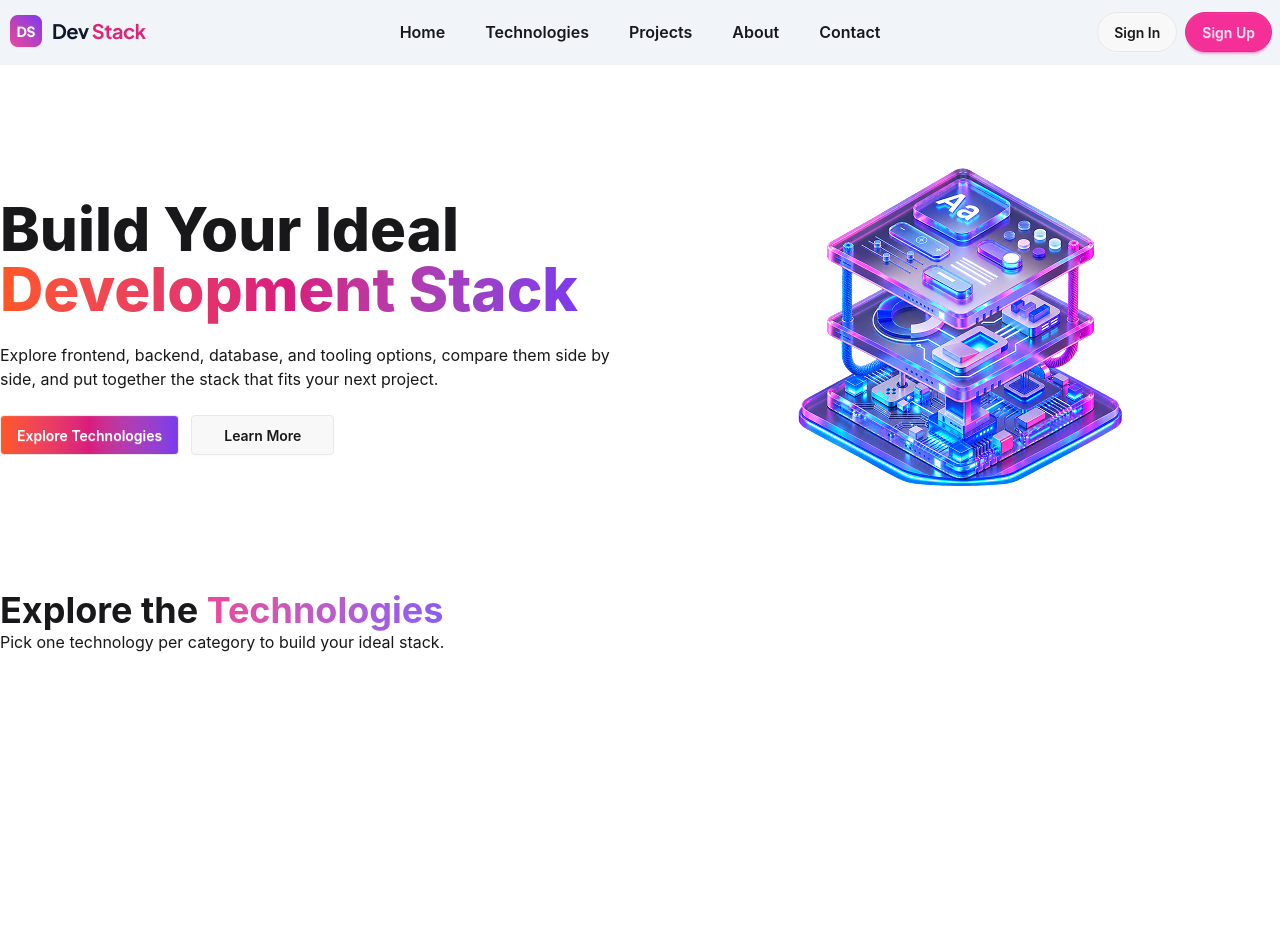
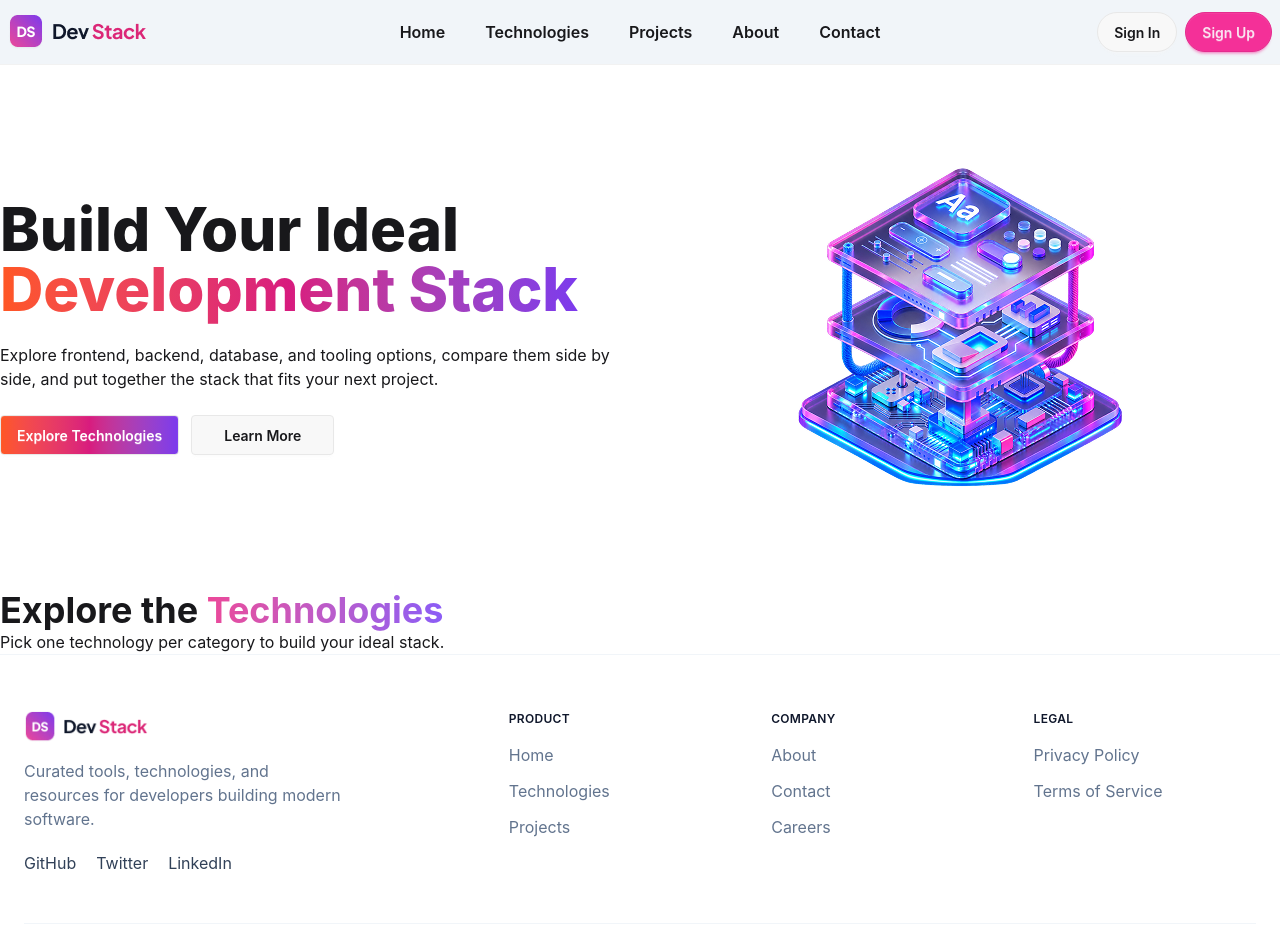
Before and after one commit to TanvirRahman888/DevStack, a React (Vite) app: page / in a window 1280 px wide. Shown: the top 952 px of the page. Before the commit the page ends 800 px from the top, so only its background shows below. Built offline with nearby package versions, Linux system fonts and the light colour scheme.

Commit message:
Footer Added

```diff
--- a/src/App.tsx
+++ b/src/App.tsx
@@ -1,4 +1,5 @@
 import "./App.css";
+import Footer from "./Components/Footer/Footer";
 import Hero from "./Components/Hero/Hero";
 import Navbar from "./Components/Navbar/Navbar";
 import Technologies from "./Components/Technologies/Technologies";
@@ -9,6 +10,7 @@ function App() {
       <Navbar/>
       <Hero/>
       <Technologies/>
+      <Footer/>
     </>
   );
 }
--- /dev/null
+++ b/src/Components/Footer/Footer.tsx
@@ -0,0 +1,88 @@
+import logo from "../../assets/logo-text.png";
+
+const Footer = () => {
+  return (
+    <footer className="container mx-auto border-t border-slate-100 bg-white">
+      <div className="px-6 py-14">
+
+        <div className=" grid grid-cols-1 gap-10 sm:grid-cols-2 lg:grid-cols-[2fr_1fr_1fr_1fr]">
+
+          <div>
+            <div className="flex items-center">
+              <img src={logo} alt="Dev Stack" className="h-8"/>
+            </div>
+            <p className="mt-4 max-w-xs leading-6 text-slate-500">Curated tools, technologies, and resources for developers building modern software.</p>
+
+            <div className="mt-5 flex gap-5">
+              <a href="#" className="text-slate-700 transition hover:text-pink-500">GitHub</a>
+
+              <a href="#" className="text-slate-700 transition hover:text-pink-500">Twitter</a>
+
+              <a href="#" className="text-slate-700 transition hover:text-pink-500">LinkedIn</a>
+            </div>
+          </div>
+
+          <div>
+            <h3 className="mb-4 text-xs font-semibold tracking-wide text-slate-900">
+              PRODUCT
+            </h3>
+
+            <ul className="space-y-3">
+              <li>
+                <a href="#" className="text-slate-500 hover:text-pink-500">Home</a>
+              </li>
+
+              <li>
+                <a href="#" className="text-slate-500 hover:text-pink-500">Technologies</a>
+              </li>
+
+              <li>
+                <a href="#" className="text-slate-500 hover:text-pink-500">Projects</a>
+              </li>
+            </ul>
+          </div>
+
+          <div>
+            <h3 className="mb-4 text-xs font-semibold tracking-wide text-slate-900">COMPANY</h3>
+
+            <ul className="space-y-3">
+              <li>
+                <a href="#" className="text-slate-500 hover:text-pink-500">About</a>
+              </li>
+              <li>
+                <a href="#" className="text-slate-500 hover:text-pink-500">Contact</a>
+              </li>
+              <li>
+                <a href="#" className="text-slate-500 hover:text-pink-500">Careers</a>
+              </li>
+            </ul>
+          </div>
+
+
+          <div>
+            <h3 className="mb-4 text-xs font-semibold tracking-wide text-slate-900">LEGAL</h3>
+            <ul className="space-y-3">
+              <li>
+                <a href="#" className="text-slate-500 hover:text-pink-500">Privacy Policy</a>
+              </li>
+              <li>
+                <a href="#" className="text-slate-500 hover:text-pink-500">Terms of Service</a>
+              </li>
+            </ul>
+          </div>
+        </div>
+
+
+        <div className=" mt-12 flex flex-col gap-4 border-t border-slate-100 pt-8 text-slate-400 sm:flex-row sm:items-center sm:justify-between">
+          <p>© 2026 Dev Stack. All rights reserved.</p>
+          <div className="flex gap-6">
+            <a href="#" className="hover:text-slate-600">Privacy</a>
+            <a href="#" className="hover:text-slate-600">Terms</a>
+          </div>
+        </div>
+      </div>
+    </footer>
+  );
+};
+
+export default Footer;
```
